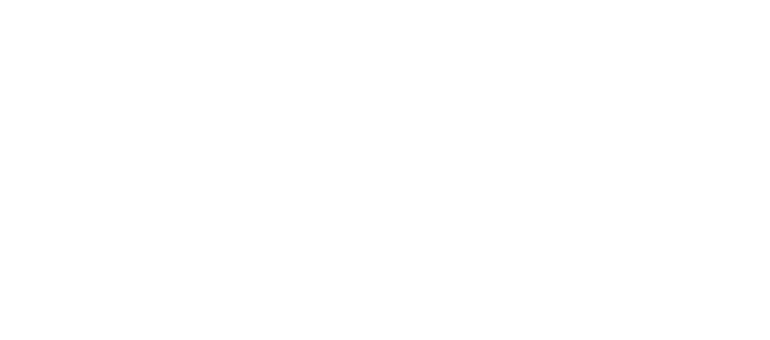
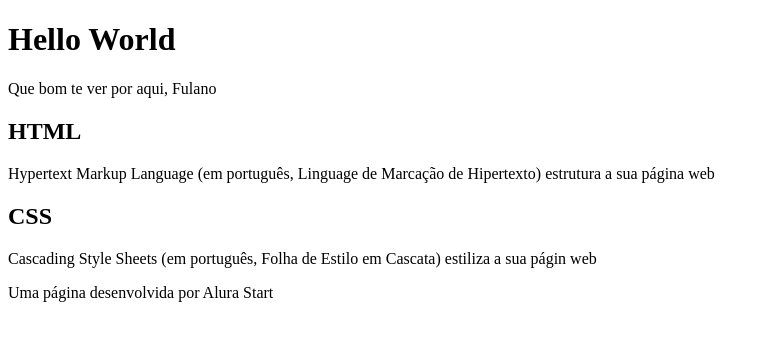
Before and after one commit to Narud54/Hello-World, a plain HTML site: page index.html in a window 1280 px wide. Shown: the whole page, without its empty margins (0-770 px from the left). Drawn offline with Linux system fonts and the light colour scheme.

Commit message:
Versão com os textos inseridos

```diff
--- a/index.html
+++ b/index.html
@@ -6,6 +6,33 @@
     <title>Hello World</title>
 </head>
 <body>
+    <header>
+        <h1>
+            Hello World
+        </h1>
+        <p>
+            Que bom te ver por aqui, Fulano
+        </p>
+    </header>
+    <section>
+        <h2>
+            HTML
+        </h2>
+        <P>
+            Hypertext Markup Language (em português, Linguage de Marcação de Hipertexto) estrutura a sua página web
+        </P>
+        <h2>
+            CSS
+        </h2>
+        <P>
+            Cascading Style Sheets (em português, Folha de Estilo em Cascata) estiliza a sua págin web
+        </P>
+    </section>
+    <footer>
+        <p>
+            Uma página desenvolvida por Alura Start
+        </p>
+    </footer>
+</body>
 
-</body>
 </html>
```
